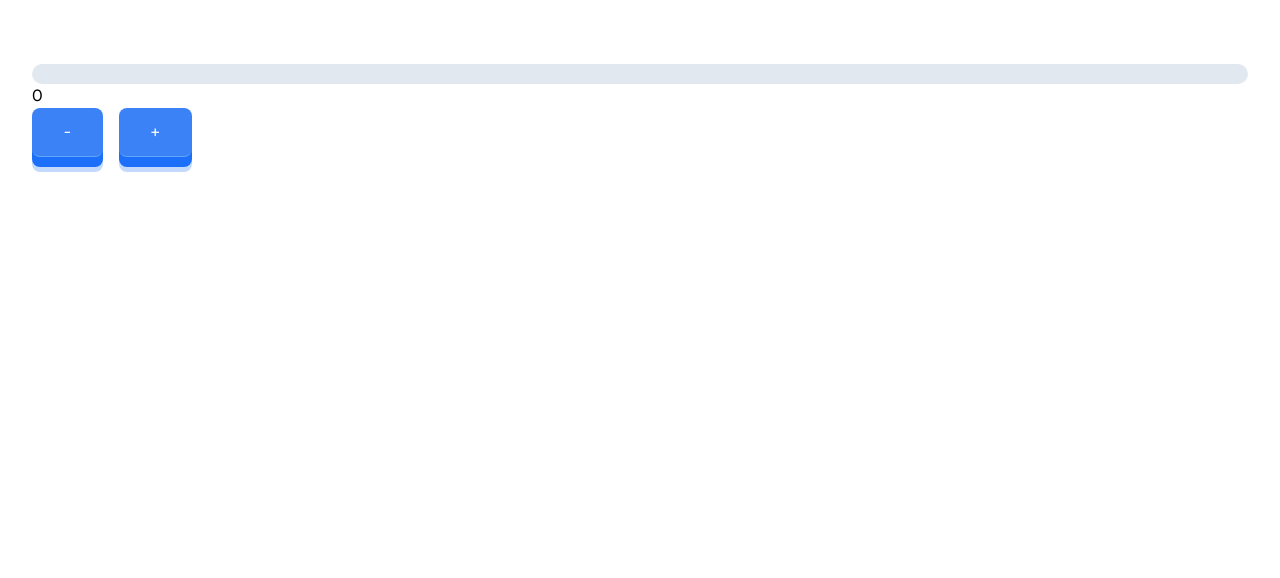
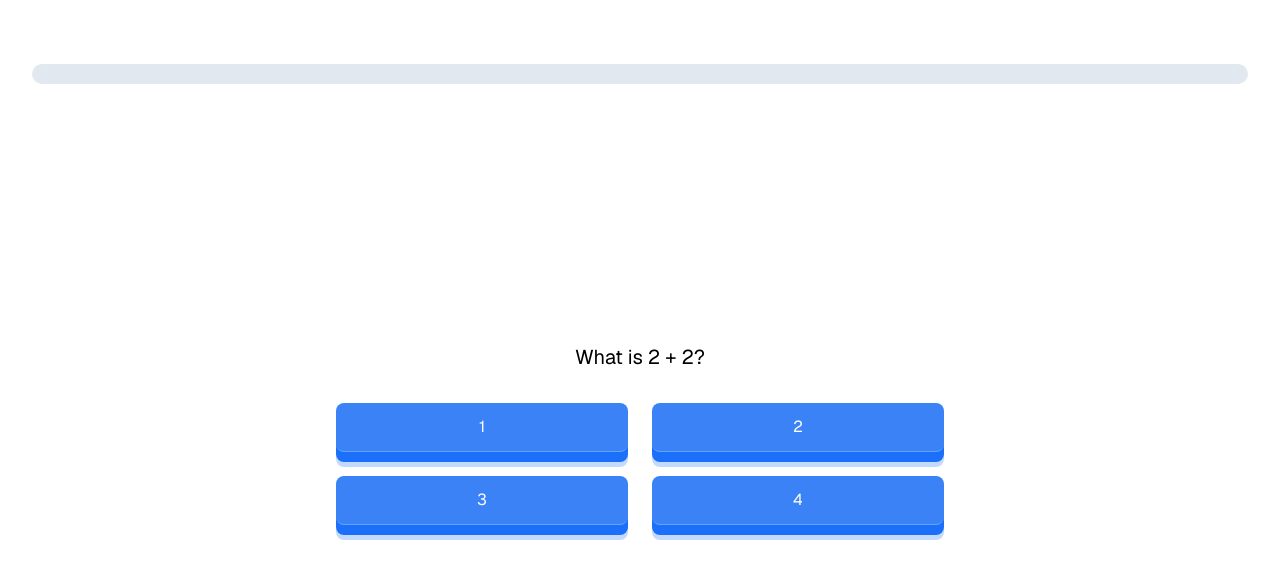
Before and after one commit to mihai-ursu/gamification, a Next.js app: page /course/math-after in a window 1280 px wide. Shown: the top 578 px of the page. Built offline with nearby package versions, Linux system fonts and the light colour scheme.

Commit message:
Questions WIP

```diff
--- a/src/app/course/math-after/page.tsx
+++ b/src/app/course/math-after/page.tsx
@@ -1,13 +1,14 @@
-import Counter from "@/components/course/counter/counter";
 import ProgressBar from "@/components/course/progress-bar/progress-bar";
 import React from "react";
 import questions from "@/data/math-course-questions";
+import Questions from "@/components/course/questions/questions";
 
 function MathCourseAfterPage() {
   return (
-    <main className="ml-auto mr-auto flex h-full min-h-screen w-full max-w-[1460px] flex-col p-8 pt-16">
+    <main className="ml-auto mr-auto flex h-full min-h-screen w-full max-w-[1460px] flex-col gap-4 p-8 pt-16">
       <ProgressBar noOfQuestions={questions.length} />
-      <Counter />
+      <Questions />
+      {/* <Counter /> */}
     </main>
   );
 }
--- /dev/null
+++ b/src/components/course/questions/answer-button.tsx
@@ -0,0 +1,24 @@
+import * as React from "react";
+import { cn } from "@/utils/cn";
+
+export type ButtonProps = {
+  asChild?: boolean;
+} & React.ButtonHTMLAttributes<HTMLButtonElement>;
+
+const Button = React.forwardRef<HTMLButtonElement, ButtonProps>(
+  ({ className, ...props }, ref) => {
+    return (
+      <button
+        className={cn(
+          "cursor-pointer select-none rounded-lg border-b-[1px] border-blue-400 bg-blue-500 px-8 py-3 text-white transition-all duration-150 [box-shadow:0_10px_0_0_#1b6ff8,0_15px_0_0_#1b70f841] active:translate-y-2 active:border-b-[0px] active:[box-shadow:0_0px_0_0_#1b6ff8,0_0px_0_0_#1b70f841]",
+          className,
+        )}
+        ref={ref}
+        {...props}
+      />
+    );
+  },
+);
+Button.displayName = "Button";
+
+export { Button };
--- /dev/null
+++ b/src/components/course/questions/question.tsx
@@ -0,0 +1,33 @@
+"use client";
+
+import type { QuestionType } from "@/data/math-course-questions";
+import useQuestionsStore from "@/store/course";
+import { Button } from "./answer-button";
+
+type Props = {
+  question: QuestionType;
+  currentIndex: number;
+};
+
+const Question = (props: Props) => {
+  const { question, currentIndex } = props;
+  const { correctQuestions, increment } = useQuestionsStore();
+
+  if (currentIndex !== correctQuestions) return null;
+
+  return (
+    <>
+      <h1 className="text-center text-xl">{question.question}</h1>
+
+      <div className="grid w-1/2 grid-cols-2 gap-6">
+        {question.answers.map((answer, index) => (
+          <Button onClick={() => increment()} key={index}>
+            {answer}
+          </Button>
+        ))}
+      </div>
+    </>
+  );
+};
+
+export default Question;
--- /dev/null
+++ b/src/components/course/questions/questions.tsx
@@ -0,0 +1,13 @@
+import questions from "@/data/math-course-questions";
+import Question from "./question";
+const Questions = () => {
+  return (
+    <div className="flex h-full w-full flex-grow flex-col items-center justify-center gap-8">
+      {questions.map((question, index) => (
+        <Question key={question.id} question={question} currentIndex={index} />
+      ))}
+    </div>
+  );
+};
+
+export default Questions;
--- a/src/utils/cn.ts
+++ b/src/utils/cn.ts
@@ -3,5 +3,5 @@ import { twMerge } from "tailwind-merge";
 
 export const cn = (...inputs: ClassValue[]): string => {
   // eslint-disable-next-line @typescript-eslint/no-unsafe-call
-  return twMerge(clsx(inputs)) as string;
+  return twMerge(clsx(inputs));
 };
```
Also changed, not shown: src/data/math-course-questions.ts (+7 -0 lines), src/actions/actions.ts (added).
